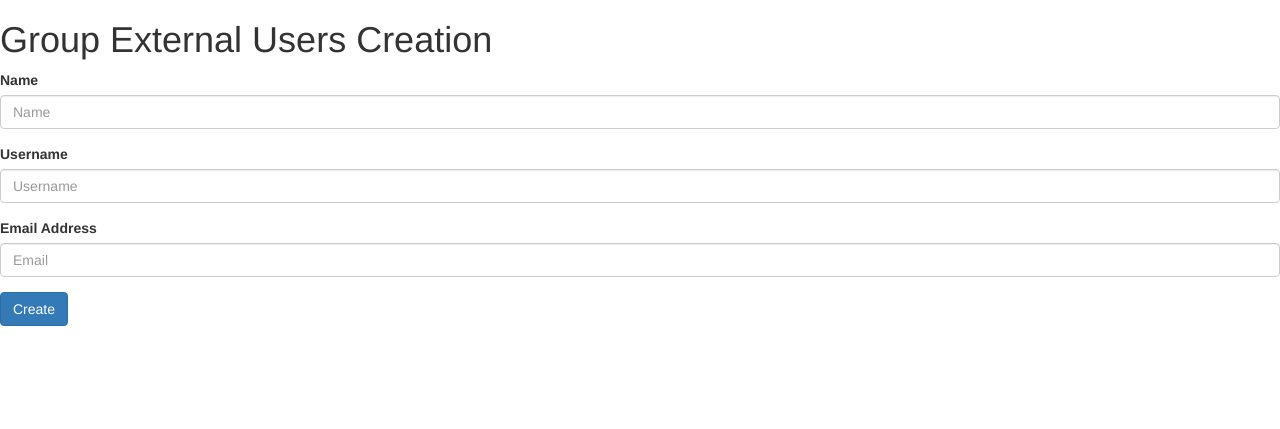
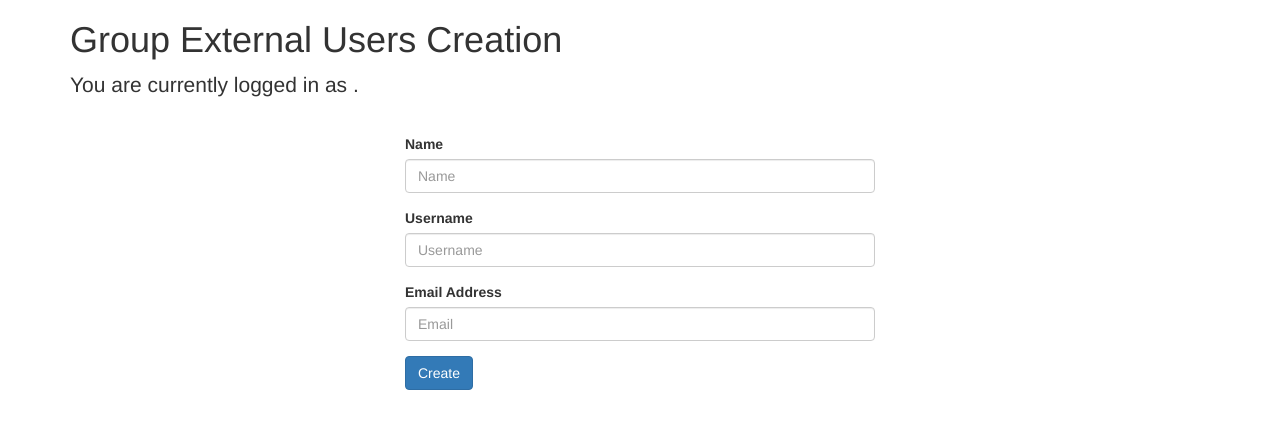
Before and after one commit to dolfim/gitlab_user_creator, a Flask app: template templates/index.html in a window 1280 px wide. Shown: the top 429 px of the page. Run offline with Flask 2, Linux system fonts and the light colour scheme; the template is opened without the code that fills it: values that come from a table or form of the project are taken from there, others are empty; some libraries are stand-ins or nearby versions.

Commit message:
improve account management and style

```diff
--- a/run.py
+++ b/run.py
@@ -32,7 +32,8 @@
 def account():
     logged_in = get_gitlab_token() is not None
     next_url = request.args.get('next') or request.referrer
-    return render_template('account.html', logged_in=logged_in, next_url=next_url)
+    user = session['gitlab_user'] if 'gitlab_user' in session else None
+    return render_template('account.html', logged_in=logged_in, next_url=next_url, user=user)
 
 @app.route('/account/login')
 def login():
@@ -41,8 +42,7 @@
 
 @app.route('/account/logout')
 def logout():
-    session['gitlab_token'] = None
-    session['gitlab_user'] = None
+    session.clear()
     flash(u'You logged out successfully.')
     return redirect(url_for('account'))
 
@@ -55,17 +55,20 @@
         flash(u'You denied the request to sign in.')
         return redirect(next_url)
 
-    print 'You are signed in. Token is', resp['access_token']
     r = remote_app.get('user', token=(resp['access_token'],''))
     if r.status != 200:
-        abort(401)
+        flash(u'Request of /user information failed.', 'error')
+        print r.text
+        return redirect(next_url)
+
     user = r.data
     if user['external']:
         flash('The user %s is flagged as external.' % user['username'], 'error')
+        return redirect(next_url)
 
     session['gitlab_token'] = (resp['access_token'], '')
-    session['gitlab_user'] = user['username']
-    flash('You were signed in as %s' % session['gitlab_user'])
+    session['gitlab_user'] = user
+    flash('You were signed in as %s' % user['username'])
     return redirect(next_url)
 
 
@@ -78,7 +81,7 @@
 def index():
     token = get_gitlab_token()
     if token is None:
-        redirect(url_for('account', next='index'))
+        return redirect(url_for('account', next=url_for('index')))
 
 
     form = RegistrationForm(request.form)
@@ -95,7 +98,7 @@
         else:
             flash('Problems when creating the user: '+r.json()['message'], 'error')
 
-    return render_template('index.html', form=form)
+    return render_template('index.html', form=form, user=session['gitlab_user'])
 
 # @app.route('/login', methods=['GET', 'POST'])
 # def login():
--- a/templates/base.html
+++ b/templates/base.html
@@ -1,8 +1,9 @@
+{% import "utils.html" as utils %}
 <!DOCTYPE html>
 <html{% block html_attribs %}{% endblock html_attribs %}>
   <head>
     {%- block head %}
-    <title>{% block title %}{{title|default}}{% endblock title %}</title>
+    <title>{% block title %}Group External Users Creation{% endblock title %}</title>
 
     {%- block metas %}
     <meta name="viewport" content="width=device-width, initial-scale=1.0">
@@ -18,8 +19,13 @@
     {% block body -%}
     {% block navbar %}
     {%- endblock navbar %}
+    {% block container -%}
+    <div class="container">
+    {{ utils.flashed_messages() }}
     {% block content -%}
     {%- endblock content %}
+    </div>
+    {%- endblock container %}
 
     {% block scripts %}
     <script src="{{ url_for('static', filename='jquery.js') }}"></script>
--- a/templates/index.html
+++ b/templates/index.html
@@ -1,34 +1,30 @@
 {% extends "base.html" %}
-{% import "utils.html" as utils %}
 {% import "wtf.html" as wtf %}
 
-{% block title %}Group External Users Creation{% endblock %}
+{% block styles %}
+    {{ super() }}
+    <style type="text/css">
+        .form-create {
+          max-width: 500px;
+          padding: 15px;
+          margin: 0 auto;
+        }
+    </style>
+{% endblock %}
 
 {% block content %}
 
-{{ utils.flashed_messages() }}
-
   <h1>Group External Users Creation</h1>
 
-<form method="POST">
+  <p class="lead">You are currently logged in as {{ user.username }}.</p>
+
+<form method="POST" class="form-create">
   {{ wtf.form_errors(form, hiddens="only") }}
 
   {{ wtf.form_field(form.name) }}
   {{ wtf.form_field(form.username) }}
   {{ wtf.form_field(form.email) }}
 
-  <!-- <div class="form-group">
-    <label for="exampleInputName">{{ form.name.label }} </label>
-    <input type="text" class="form-control" id="exampleInputName" placeholder="Name" name="name">
-  </div>
-  <div class="form-group">
-    <label for="exampleInputUsername">Username</label>
-    <input type="text" class="form-control" id="exampleInputUsername" placeholder="Username" name="username">
-  </div>
-  <div class="form-group">
-    <label for="exampleInputEmail">Email address</label>
-    <input type="email" class="form-control" id="exampleInputEmail" placeholder="Email" name="email">
-  </div> -->
   <button type="submit" class="btn btn-primary">Create</button>
 </form>
 {% endblock %}
```
Also changed, not shown: templates/account.html (+2 -7 lines).
